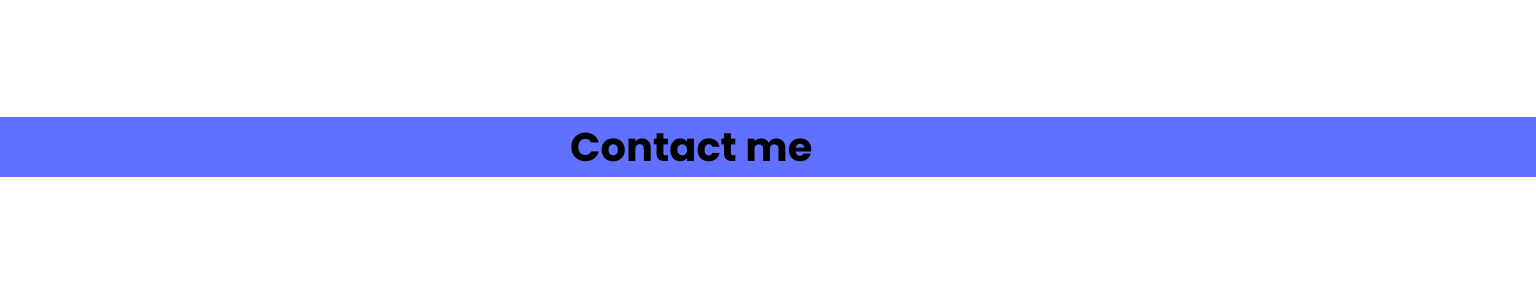
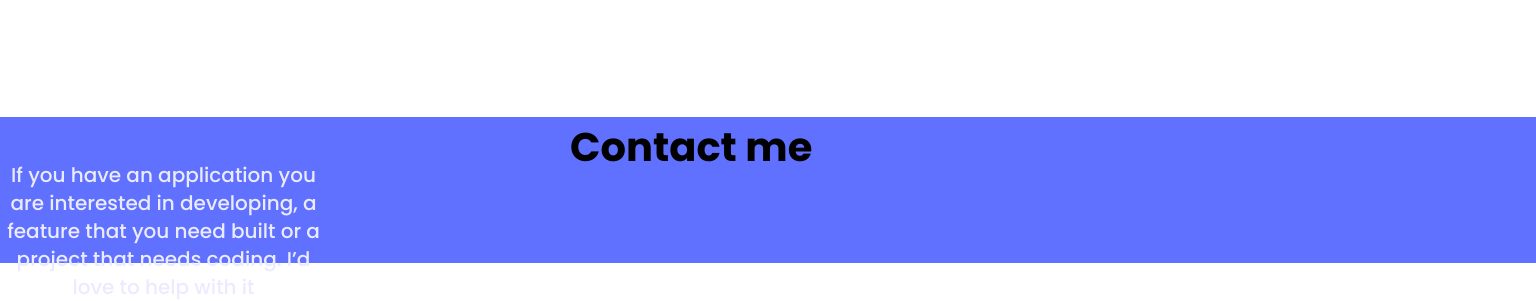
Before and after one commit to jugosack/Portfolio_Setup_And_Mobile_First, a website: page index.html in a window 1536 px wide. Shown: the part 3946-4247 px from the top of the page. Before the commit the page ends 4123 px from the top, so only its background shows below. Drawn offline with Linux system fonts and the light colour scheme.

Commit message:
add contact text

```diff
--- a/index.html
+++ b/index.html
@@ -376,6 +376,7 @@
   </div>
  <footer class="contact-page">
   <h2 class="contactme">Contact me</h2>
+  <p>If you have an application you are interested in developing, a feature that you need built or a project that needs coding. I’d love to help with it </p>
         <form action="">
 
         </form>
--- a/style.css
+++ b/style.css
@@ -883,12 +883,33 @@ body {
   }
 
   .contact-page {
+    display:flex;
+   flex-direction: column;
     background-image: url('./img/contact--mobile.png');
     width: 100%;
     height: 100%;
     background-size: 100%;
     background-color: #6070ff;
   background-repeat: no-repeat;
+  }
+
+  .contact-page > p {
+    /* Primary Text */
+  width: 327px;
+  height: 102px;
+  margin: 10 10 10 20;
+
+  font-family: 'Poppins';
+  font-style: normal;
+  font-weight: 400;
+  font-size: 20px;
+  line-height: 28px;
+  /* or 140% */
+  text-align: center;
+
+  /* Primary/B50 */
+  color: #EBEBFF;
+
   }
 
   .contactme{
```
